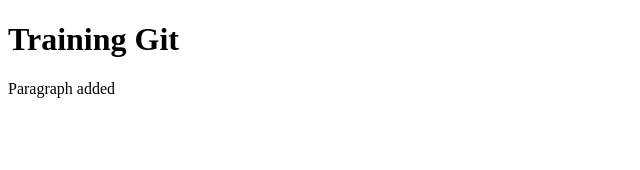
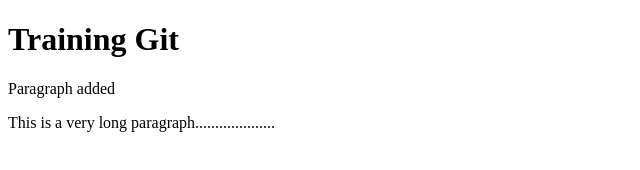
Before and after one commit to spideyinf/GitFlowTraining, a plain HTML site: page index.html in a window 1280 px wide. Shown: the whole page, without its empty margins (0-640 px from the left). Drawn offline with Linux system fonts and the light colour scheme.

Commit message:
p00-index

```diff
--- a/index.html
+++ b/index.html
@@ -7,5 +7,6 @@
   <body>
     <h1>Training Git</h1>
     <p>Paragraph added</p>
+    <p>This is a very long paragraph....................</p>
   </body>
 </html>
```
